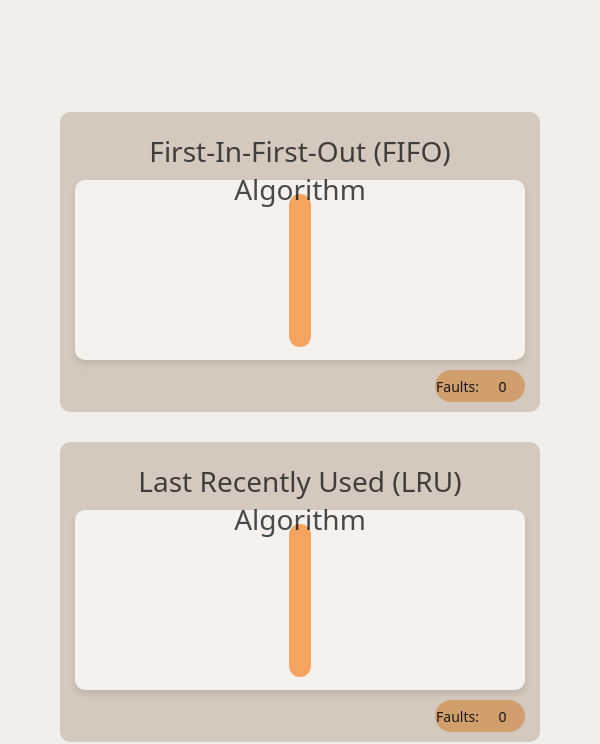
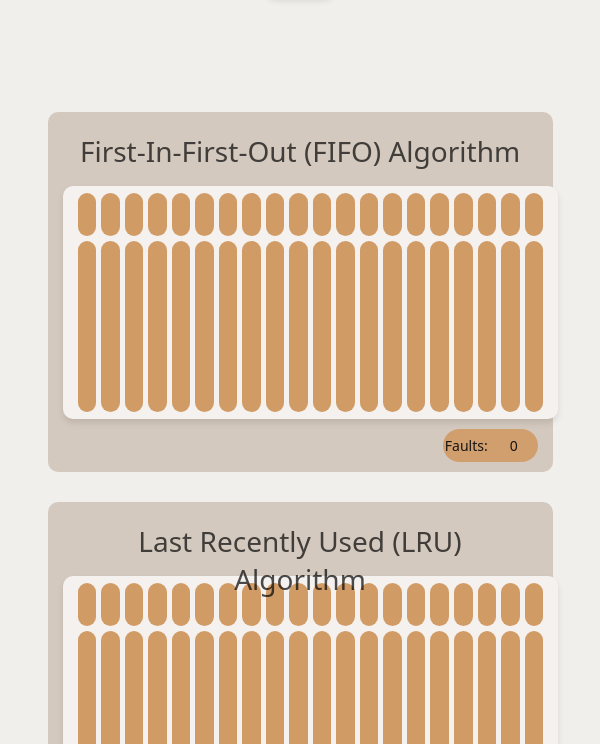
Before and after one commit to shoichiideologies/page-replacement-algorithm, an Electron app: page index.html in a window 600 px wide. Shown: the part 308-1052 px from the top of the page. Drawn offline with Linux system fonts and the light colour scheme.

Commit message:
page-faults

```diff
--- a/index.css
+++ b/index.css
@@ -92,7 +92,7 @@ header section {
 	justify-content: center;
 	align-items: center;
 	flex-direction: row;
-	padding: 10px;
+	padding: 15px;
 	gap: 5px;
 }
 
@@ -193,8 +193,8 @@ main {
 main section{
 	border-radius: 10px;
 	background-color: rgb(212, 201, 190);
-	height: 280px;
-	width: 90%;
+	height: 340px;
+	width: 95%;
 	gap: 20px;
 	display: flex;
 	flex-direction: column;
@@ -255,24 +255,48 @@ main section p #page-faults-result{
 
 }
 
-main section > div{
-	height: 85%;
-	width: 100%;
+main section .simulation{
+	height: 100%;
+	width: 98%;
 	background-color: rgb(244, 241, 239);
 	border-radius: 10px;
 	box-shadow: 0px 4px 6px rgba(0, 0, 0, 0.1);
+	border: #333;
 	display: flex;
-	justify-content: center;
-	align-items: center;
+	flex-direction: column;
+	gap: 5px;
+	padding: 7px 15px;
 }
 
-main section > div #page{
-	height: 85%;
+/* PAGE */
+main section .simulation #string-container {
+    height: 20%;
+	width: 100%;
+    border-radius: 15px;
+    display: flex;
+	gap: 5px;
+}
+
+main section .simulation #string-container #string{
+	height: 100%;
+	border-radius: 15px;
+	border-color: #333;
+	background-color: rgb(209, 155, 102);
 	width: calc(100% / 20);
-	display: flex;
-	justify-content: center;
-	align-items: center;
-	flex-direction: column;
-	background-color: sandybrown;
+}
+
+main section .simulation #page-container{
+    height: 80%;
+	width: 100%;
+    display: flex;
+    border-radius: 15px;
+	gap: 5px;
+
+}
+
+main section .simulation #page-container #page{
+	height: 100%;
 	border-radius: 15px;
+	background-color: rgb(209, 155, 102);
+	width: calc(100% / 20);
 }
--- a/index.html
+++ b/index.html
@@ -28,28 +28,45 @@
 			<main>
 				<section class="algorithm">
 					<h2>First-In-First-Out (FIFO) Algorithm</h2>
-					<div>
-						<div id="page"></div>
+					<div class="simulation">
+						<div id="string-container">
+							<div id="string"></div>
+						</div>
+						<div id="page-container">
+							<div id="page"></div>
+						</div>
 					</div>
 					<p>
 						<span>
 							<span id="page-faults">Faults: </span> <span id="page-faults-result">0</span>
 						</span>
-					</p>				</section>
+					</p>
+				</section>
 				<section class="algorithm">
 					<h2>Last Recently Used (LRU) Algorithm</h2>
-					<div>
-						<div id="page"></div>
+					<div class="simulation">
+						<div id="string-container">
+							<div id="string"></div>
+						</div>
+						<div id="page-container">
+							<div id="page"></div>
+						</div>
 					</div>
 					<p>
 						<span>
 							<span id="page-faults">Faults: </span> <span id="page-faults-result">0</span>
 						</span>
-					</p>				</section>
+					</p>
+				</section>
 				<section class="algorithm">
 					<h2>Optimal Algorithm</h2>
-					<div>
-						<span id="page"></span>
+					<div class="simulation">
+						<div id="string-container">
+							<div id="string"></div>
+						</div>
+						<div id="page-container">
+							<div id="page"></div>
+						</div>
 					</div>
 					<p>
 						<span>
--- a/renderer.js
+++ b/renderer.js
@@ -61,3 +61,35 @@ function generateReferenceString(length = 20, pageRange = 10) {
         errorMessage.style.opacity = '0';
     }
 });
+
+// CREATE 20 PAGES
+function createSimulationDivs(simulation) {
+  simulation.innerHTML = ''; // Clear existing contents
+
+  const stringContainer = document.createElement('div');
+  stringContainer.id = 'string-container';
+
+  for (let i = 0; i < 20; i++) {
+    const stringDiv = document.createElement('div');
+    stringDiv.id = 'string';
+    stringContainer.appendChild(stringDiv);
+  }
+
+  const pageContainer = document.createElement('div');
+  pageContainer.id = 'page-container';
+  for (let i = 0; i < 20; i++) {
+    const pageDiv = document.createElement('div');
+    pageDiv.id = 'page';
+    pageContainer.appendChild(pageDiv);
+  }
+
+  simulation.appendChild(stringContainer);
+  simulation.appendChild(pageContainer);
+}
+
+window.addEventListener('DOMContentLoaded', () => {
+  const simulations = document.querySelectorAll('.simulation');
+  simulations.forEach(simulation => {
+    createSimulationDivs(simulation);
+  });
+});
```
